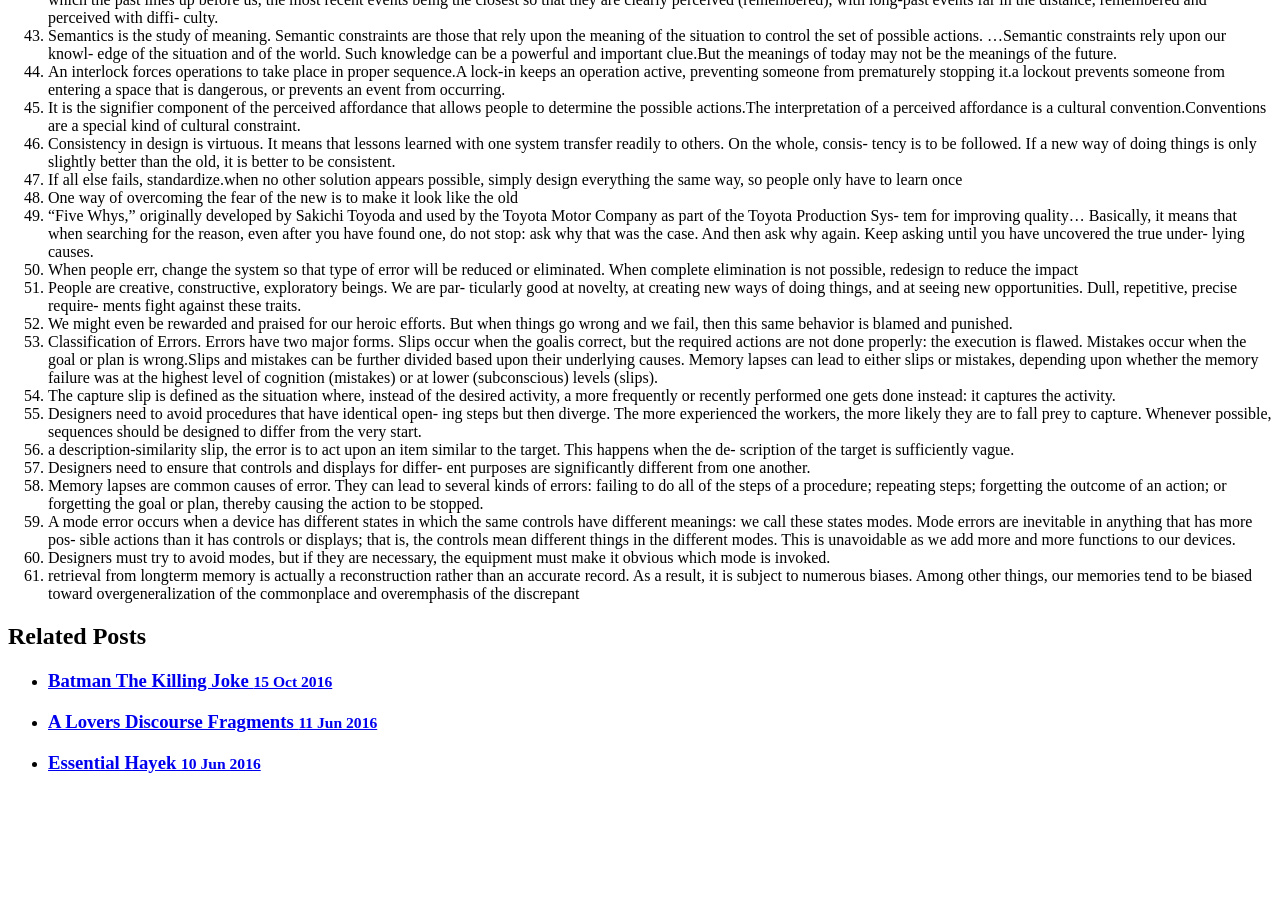
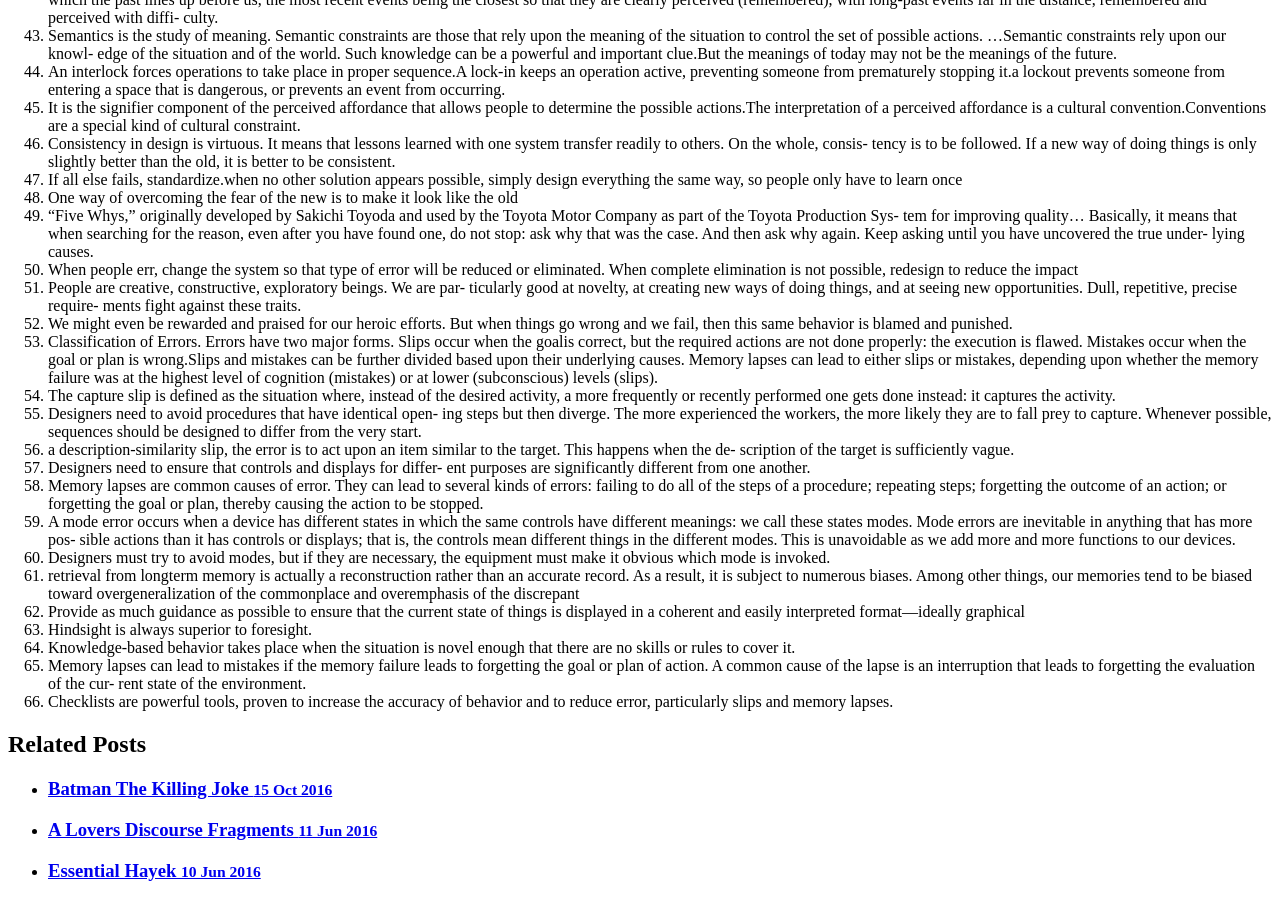
Before and after one commit to air33/air33.github.io, a Jekyll site: the page built from _posts/2016-06-18-The-Design-of-Everyday-Things.md, in a window 1280 px wide and 900 px high, scrolled down 2259 px. Built offline with Jekyll 4.4.1, drawn with Linux system fonts in a browser that asks for light colours; before the commit the page ends 3051 px from its top, so only the background shows below that.

Commit message:
design of everyday things updated

```diff
--- a/_posts/2016-06-18-The-Design-of-Everyday-Things.md
+++ b/_posts/2016-06-18-The-Design-of-Everyday-Things.md
@@ -261,3 +261,15 @@ which mode is invoked.
 61. retrieval from longterm memory is actually a reconstruction rather than an accurate record. As a result, it is subject to numerous biases. Among other
 things, our memories tend to be biased toward overgeneralization
 of the commonplace and overemphasis of the discrepant
+62. Provide as much guidance as possible
+to ensure that the current state of things is displayed in a coherent
+and easily interpreted format—ideally graphical
+63. Hindsight is always superior to foresight.
+64. Knowledge-based behavior takes place when the situation is novel
+enough that there are no skills or rules to cover it.
+65. Memory lapses can lead to mistakes if the memory failure leads to
+forgetting the goal or plan of action. A common cause of the lapse
+is an interruption that leads to forgetting the evaluation of the cur-
+rent state of the environment.
+66. Checklists are powerful tools, proven to increase the accuracy of
+behavior and to reduce error, particularly slips and memory lapses.
```
